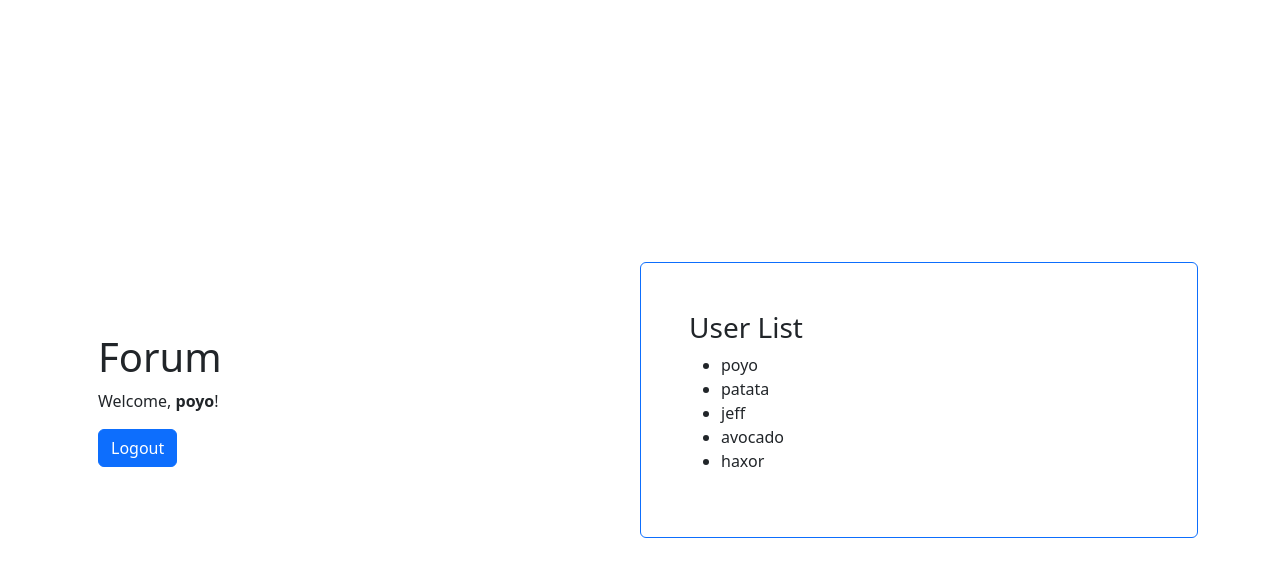
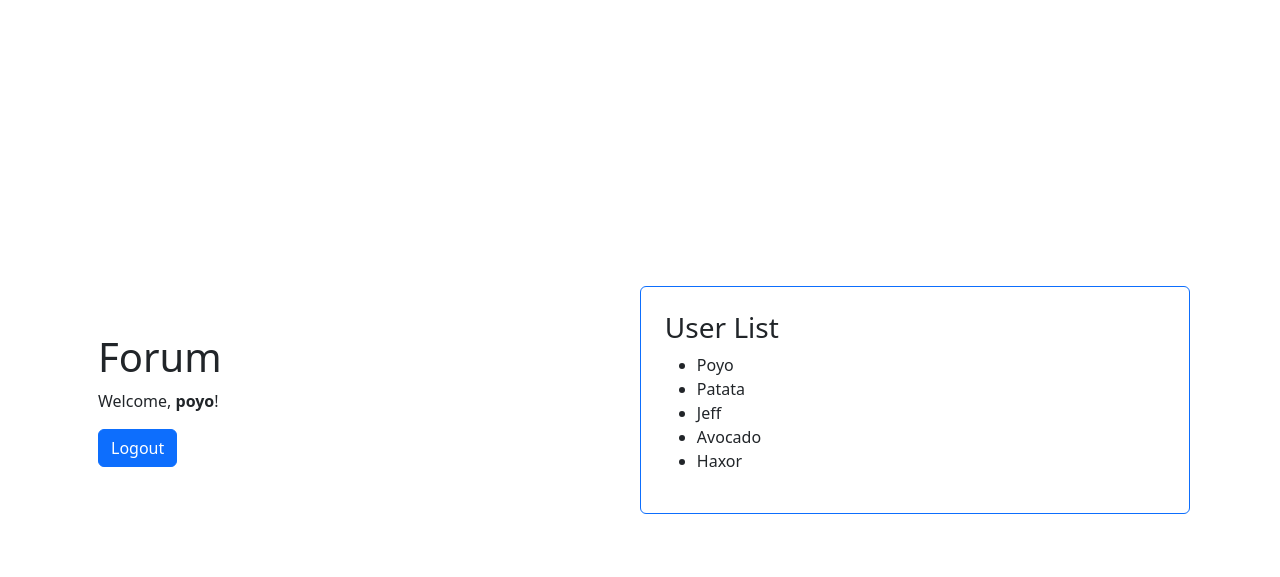
Before and after one commit to MrDaPoyo/stilbe, a Django app: page /home in a window 1280 px wide. Shown: the top 577 px of the page. Run offline with Django 5.2, Linux system fonts and the light colour scheme; a user stored in the database is signed in; data comes from the database, SQL or seed files in the repository.

Commit message:
Refactor user list display in home.html template

```diff
--- a/project/templates/forum/home.html
+++ b/project/templates/forum/home.html
@@ -17,11 +17,11 @@
             <script>window.location.href = "{% url 'login' %}";</script>
         {% endif %}
     </div>
-    <div class="w-50 p-5 border border-primary rounded">
+    <div class="w-50 m-2 p-4 border border-primary rounded">
         <h3>User List</h3>
         <ul>
             {% for user in users %}
-                <li>{{ user.get_username }}</li>
+                <li>{{ user.get_username.capitalize }}</li>
             {% endfor %}
         </ul>
     </div>
```
